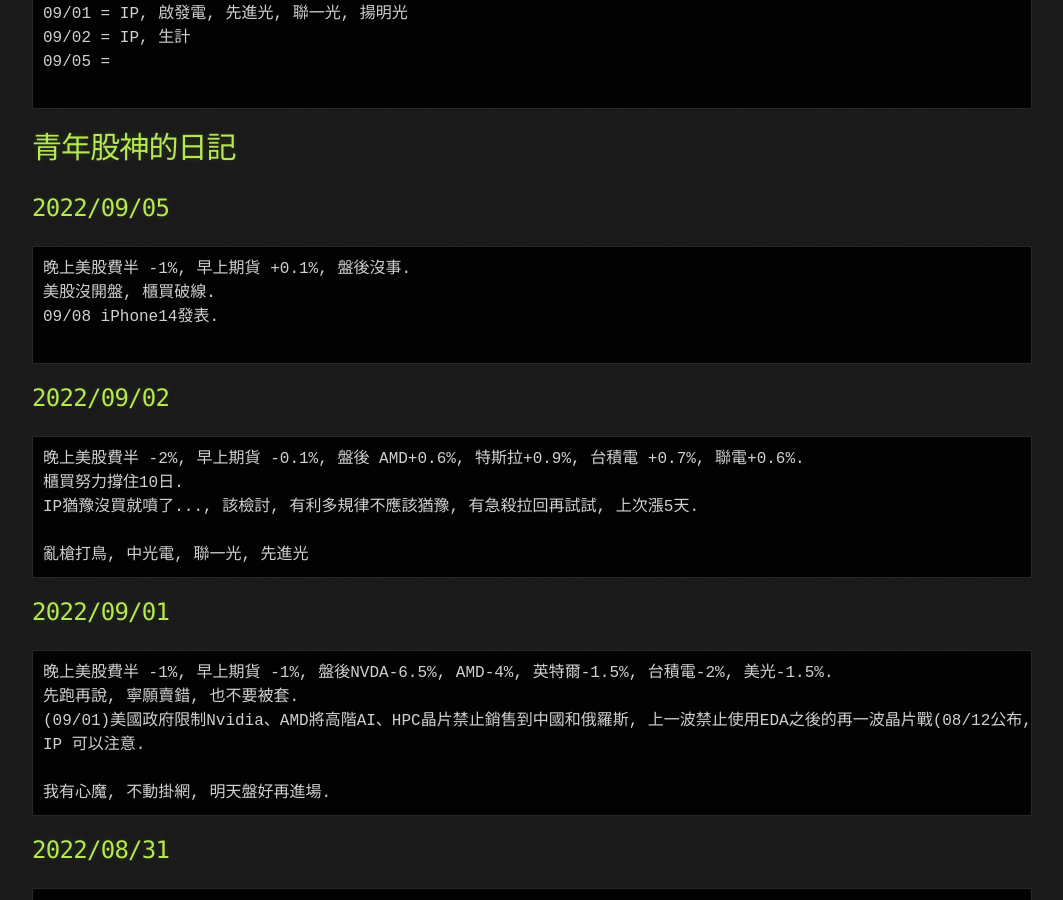
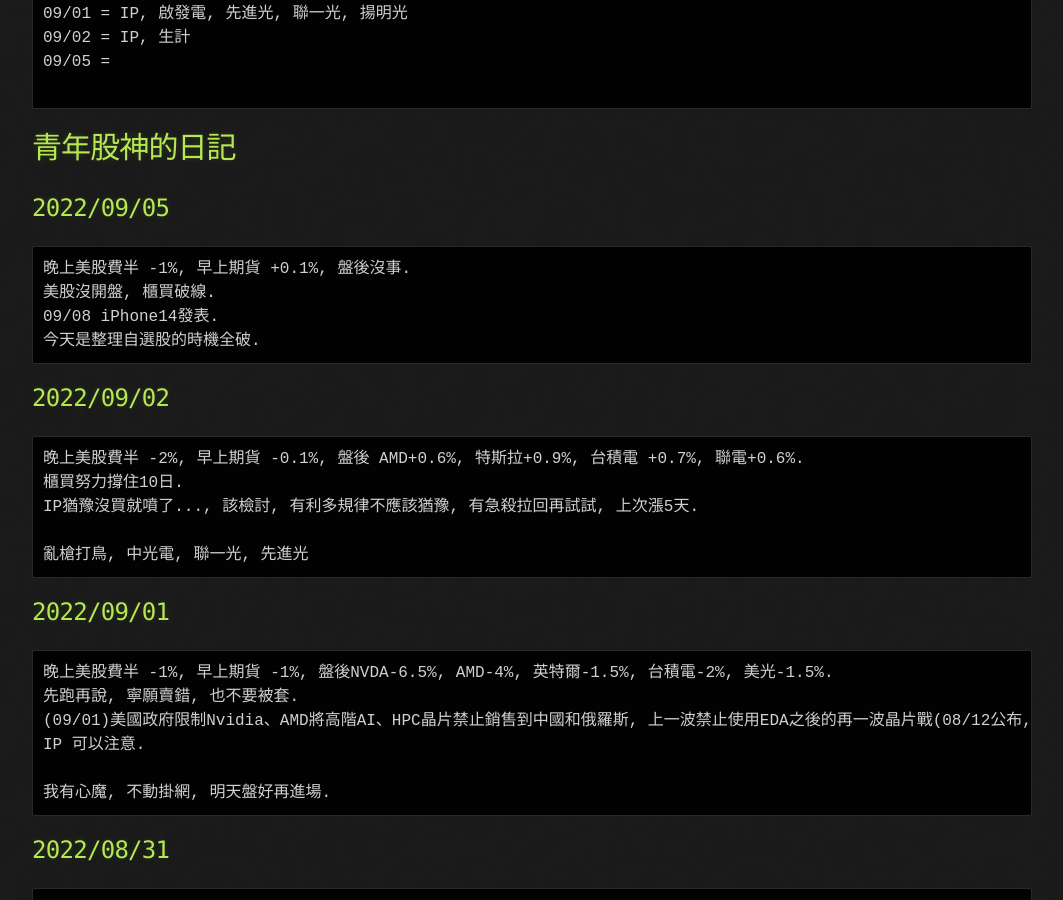
Before and after one commit to lepg5487/Stock_God, a Jekyll site: the page built from index.md, in a window 1280 px wide and 900 px high, scrolled down 994 px. Shown: the whole window, without its empty margins (108-1171 px from the left). Built offline with Jekyll 4.4.1, drawn with Linux system fonts in a browser that asks for light colours; our own code applies the rules of GitHub Pages for plain Markdown files.

Commit message:
Update index.md

````diff
--- a/index.md
+++ b/index.md
@@ -46,7 +46,7 @@
 晚上美股費半 -1%, 早上期貨 +0.1%, 盤後沒事.
 美股沒開盤, 櫃買破線.
 09/08 iPhone14發表.
-
+今天是整理自選股的時機全破.
 ```
 
 ## 2022/09/02
````
